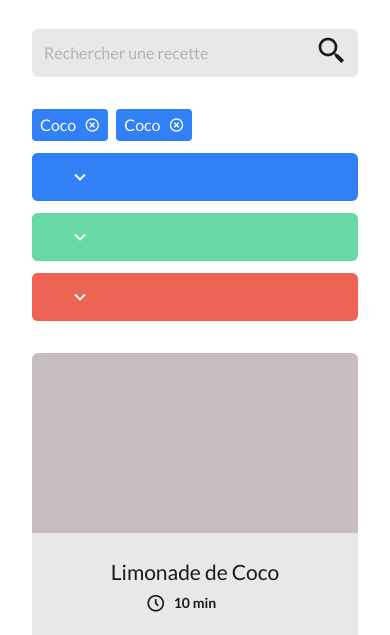
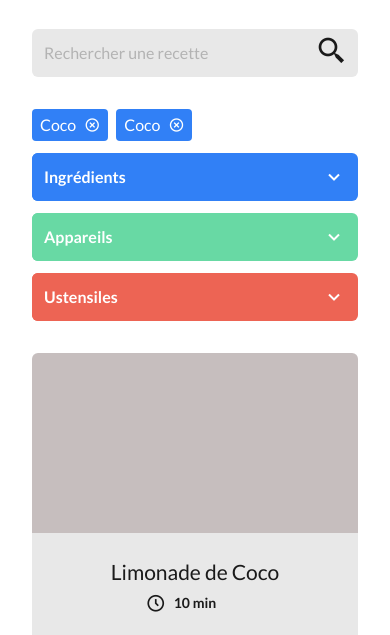
Before and after one commit to CemEkiz/les-petits-plats-app, a website built with Parcel: page src/index.html in a window 390 px wide. Shown: the part 136-771 px from the top of the page. Built offline with nearby package versions, Linux system fonts and the light colour scheme.

Commit message:
fix responsive issue

```diff
--- a/src/sass/components/_filters.scss
+++ b/src/sass/components/_filters.scss
@@ -32,7 +32,7 @@
   &__select {
     position: relative;
     display: grid;
-    grid-template-columns: min-content min-content;
+    grid-template-columns: 1fr min-content;
     align-items: center;
     width: 100%;
     border-radius: rem(6px);
@@ -57,7 +57,7 @@
   }
 
   &__input {
-    width: 100%;
+    // width: 100%;
     border: none;
     outline: none;
     padding: rem(12px);
```
